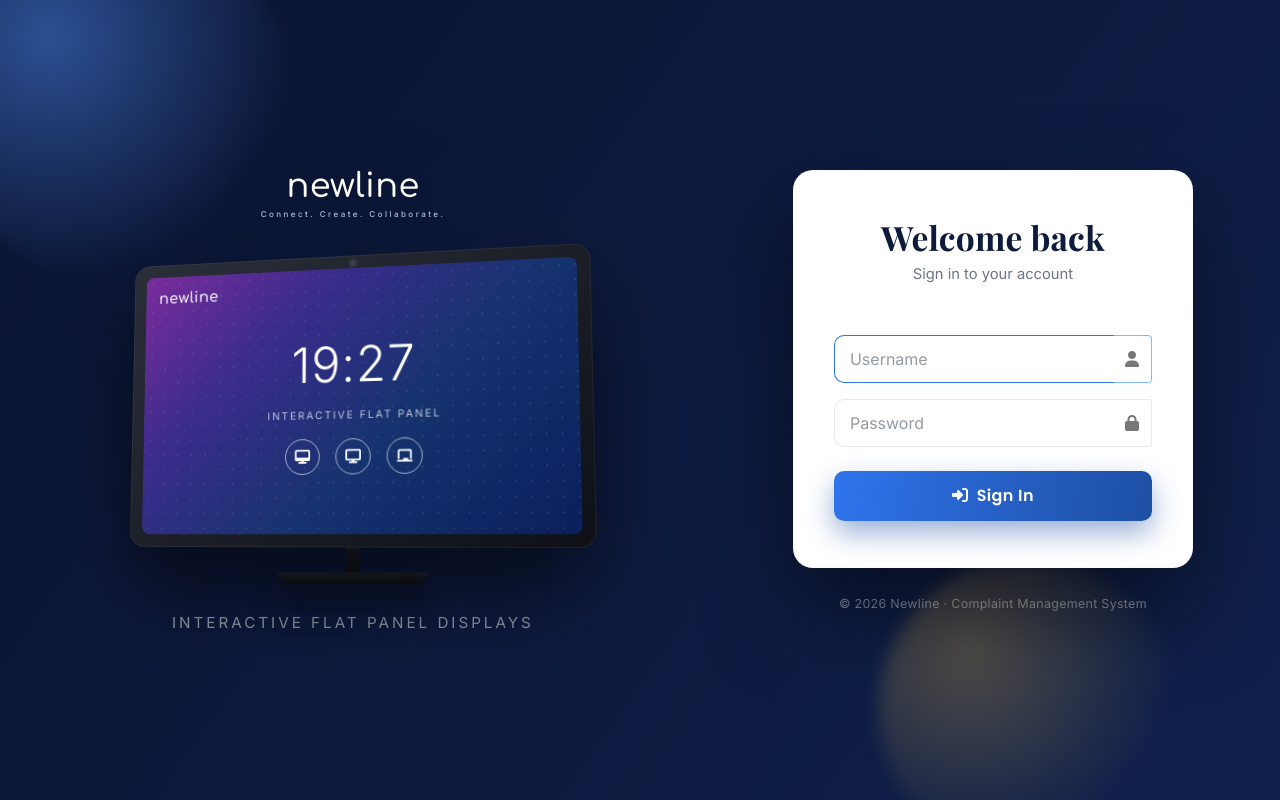
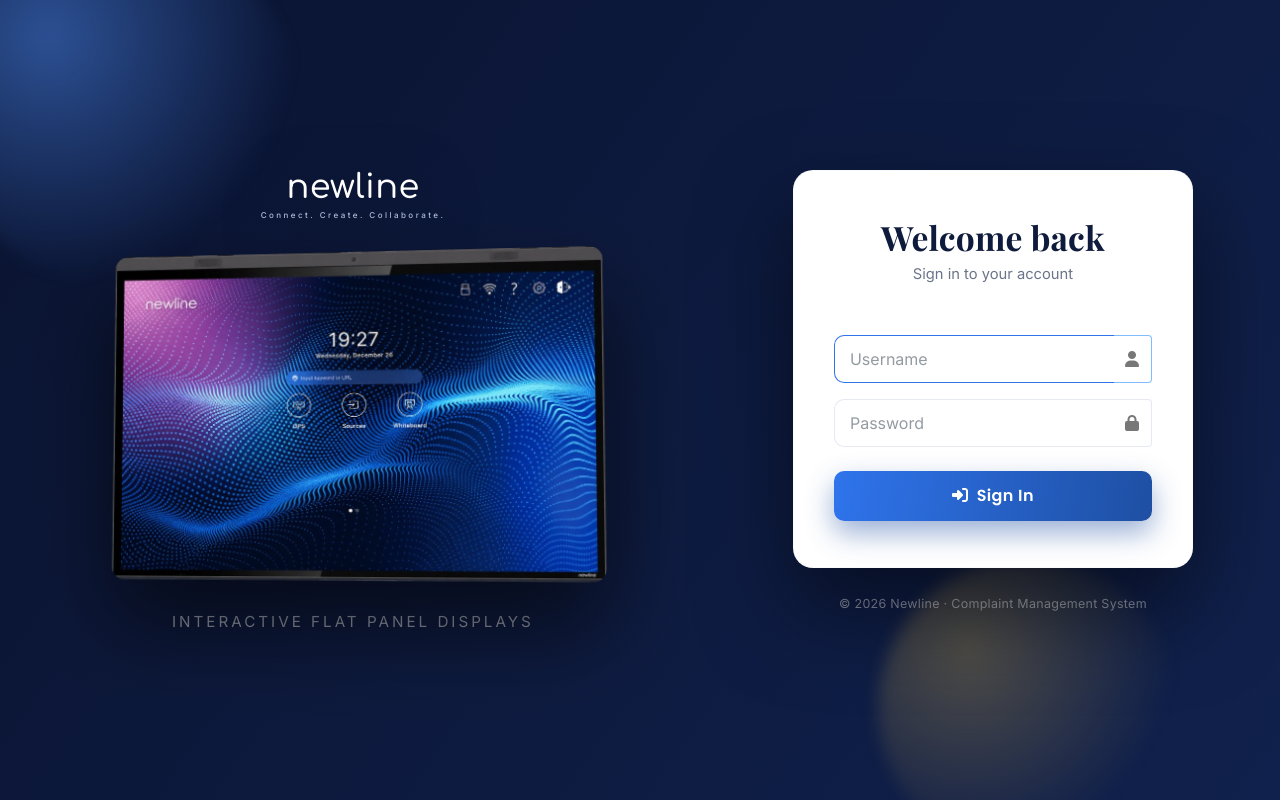
Before and after one commit to praveen08082006-gif/newline_cm, a Django app: page /login/ in a window 1280 px wide. Run offline with Django 5.2, Linux system fonts and the light colour scheme; some libraries are stand-ins or nearby versions.

Commit message:
Use real newline flat-panel display image on login page
Replaces the CSS panel mockup with the actual newline display home-screen
image (optimized to ~237KB JPEG), floating with a subtle 3D tilt.

Co-Authored-By: Claude Opus 4.8 <noreply@anthropic.com>

```diff
--- a/core/static/css/royale.css
+++ b/core/static/css/royale.css
@@ -236,31 +236,17 @@ body.login-page::after { width: 300px; height: 300px; bottom: -80px; right: 8%;
   padding: 4vw; gap: 26px; text-align: center;
 }
 .login-visual .brand .nl-logo { width: 300px; max-width: 70%; filter: drop-shadow(0 10px 30px rgba(0,0,0,.5)); animation: fadeUp .8s ease both; }
-/* CSS flat-panel display */
-.ifp { perspective: 1100px; animation: floaty 7s ease-in-out infinite; }
-.ifp-frame {
-  width: min(470px, 64vw); aspect-ratio: 16 / 10; padding: 13px; position: relative;
-  background: linear-gradient(145deg, #2a2f3a, #0e1016); border-radius: 16px;
-  box-shadow: 0 44px 84px rgba(0,0,0,.55), inset 0 0 0 1px rgba(255,255,255,.06);
-  transform: rotateX(6deg) rotateY(-12deg); transition: transform .5s ease;
+/* Newline flat-panel display image — floats with a subtle 3D tilt */
+@keyframes floatTilt {
+  0%, 100% { transform: perspective(1300px) rotateX(4deg) rotateY(-7deg) translateY(0); }
+  50%      { transform: perspective(1300px) rotateX(4deg) rotateY(-7deg) translateY(-16px); }
 }
-.ifp:hover .ifp-frame { transform: rotateX(3deg) rotateY(-4deg); }
-.ifp-cam { position: absolute; top: 5px; left: 50%; transform: translateX(-50%); width: 6px; height: 6px; border-radius: 50%; background: #3a4150; box-shadow: 0 0 0 2px rgba(255,255,255,.05); }
-.ifp-screen {
-  width: 100%; height: 100%; border-radius: 8px; overflow: hidden; position: relative;
-  background:
-    radial-gradient(rgba(255,255,255,.10) 1px, transparent 1px),
-    linear-gradient(135deg, #7a2c9c 0%, #3b2c8c 28%, #15336e 60%, #0a1f5c 100%);
-  background-size: 15px 15px, auto;
-  display: flex; flex-direction: column; align-items: center; justify-content: center; gap: 4px; color: #fff;
+.login-display {
+  width: min(580px, 82%); height: auto; border-radius: 14px;
+  box-shadow: 0 46px 92px rgba(0,0,0,.6);
+  animation: floatTilt 8s ease-in-out infinite;
 }
-.ifp-clock { font-family: 'Inter', sans-serif; font-weight: 300; font-size: clamp(26px, 4.5vw, 50px); letter-spacing: 1px; }
-.ifp-day { font-size: .66rem; opacity: .72; letter-spacing: 2px; text-transform: uppercase; }
-.ifp-apps { display: flex; gap: 16px; margin-top: 10px; }
-.ifp-apps span { width: 36px; height: 36px; border-radius: 50%; border: 1.5px solid rgba(255,255,255,.6); display: flex; align-items: center; justify-content: center; font-size: 14px; }
-.ifp-brand { position: absolute; left: 14px; top: 11px; font-family: 'Comfortaa', sans-serif; font-weight: 500; font-size: 1rem; letter-spacing: .5px; }
-.ifp-neck { width: 14px; height: 28px; margin: -2px auto 0; background: linear-gradient(#20242e, #11131a); }
-.ifp-base { width: 150px; height: 12px; margin: 0 auto; border-radius: 0 0 10px 10px; background: linear-gradient(#20242e, #0c0e14); box-shadow: 0 18px 30px rgba(0,0,0,.5); }
+.login-display:hover { box-shadow: 0 54px 110px rgba(0,0,0,.72); }
 .login-visual .tag { color: rgba(255,255,255,.55); font-size: .95rem; letter-spacing: 3px; text-transform: uppercase; }
 
 /* RIGHT: glass login card */
@@ -299,7 +285,7 @@ body.login-page::after { width: 300px; height: 300px; bottom: -80px; right: 8%;
   .login-stage { flex-direction: column; }
   .login-visual { flex: none; padding: 8vw 6vw 0; gap: 18px; }
   .login-visual .brand .nl-logo { width: 230px; }
-  .ifp-frame { transform: rotateX(4deg) rotateY(-6deg); }
+  .login-display { width: min(520px, 90%); }
   .login-panel { flex: none; padding: 6vw; }
   body.login-page { overflow-y: auto; }
 }
@@ -309,5 +295,5 @@ body.login-page::after { width: 300px; height: 300px; bottom: -80px; right: 8%;
   .stat-card .stat-value { font-size: 2.2rem; }
   .royale-login .login-card-body { padding: 32px 22px; }
   .breadcrumb { display: none; }
-  .ifp { display: none; }   /* hide panel on very small phones to save space */
+  .login-display { width: 92%; }
 }
--- a/core/templates/registration/login.html
+++ b/core/templates/registration/login.html
@@ -38,24 +38,8 @@
   <div class="login-visual">
     <div class="brand">{% include 'core/_logo.html' %}</div>
 
-    <!-- Animated flat-panel display (CSS). Swap for a real 3D <model-viewer> if a .glb is provided. -->
-    <div class="ifp" aria-hidden="true">
-      <div class="ifp-frame">
-        <span class="ifp-cam"></span>
-        <div class="ifp-screen">
-          <div class="ifp-clock">19:27</div>
-          <div class="ifp-day">Interactive Flat Panel</div>
-          <div class="ifp-apps">
-            <span><i class="fas fa-desktop"></i></span>
-            <span><i class="fas fa-display"></i></span>
-            <span><i class="fas fa-chalkboard"></i></span>
-          </div>
-          <div class="ifp-brand">newline</div>
-        </div>
-      </div>
-      <div class="ifp-neck"></div>
-      <div class="ifp-base"></div>
-    </div>
+    <!-- Newline interactive flat-panel display -->
+    <img src="{% static 'img/panel-display.jpg' %}" alt="Newline interactive flat panel display" class="login-display">
 
     <div class="tag">Interactive Flat Panel Displays</div>
   </div>
```
Also changed, not shown: core/static/img/panel-display.jpg (added).
